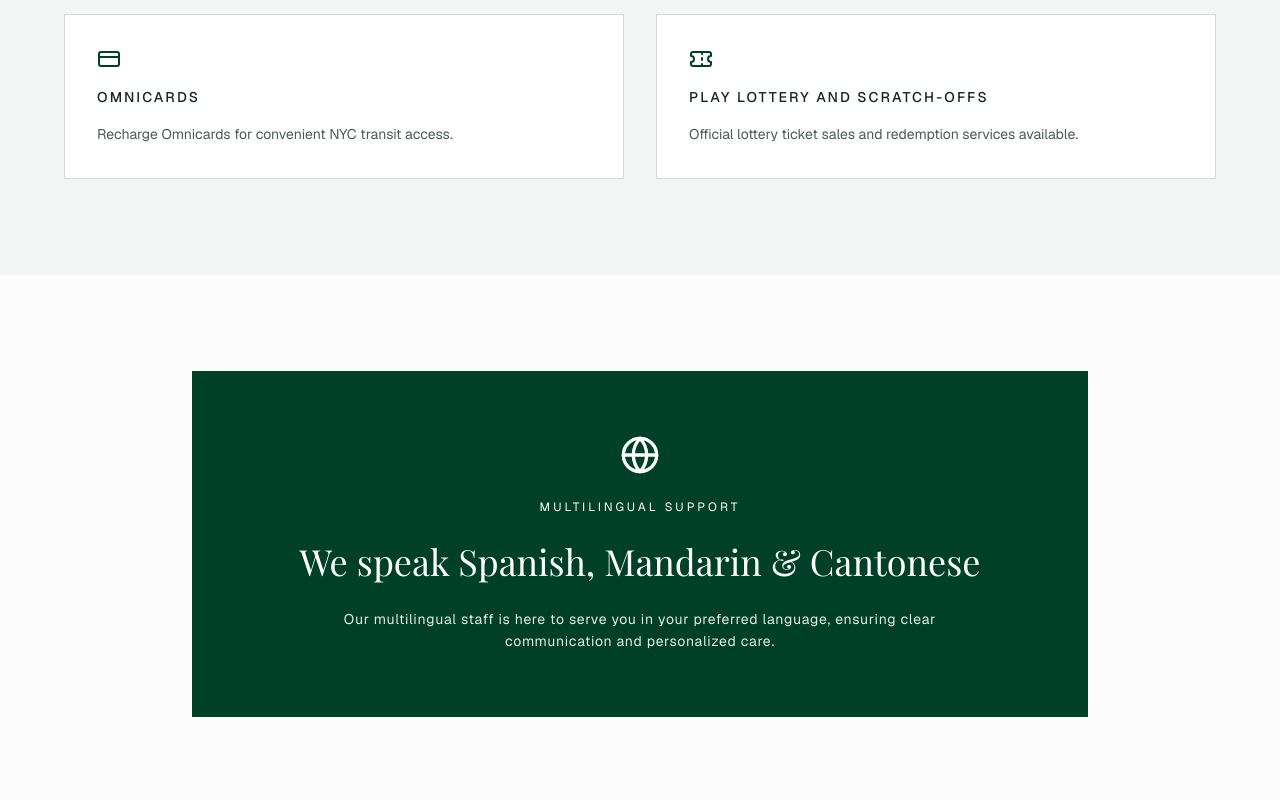
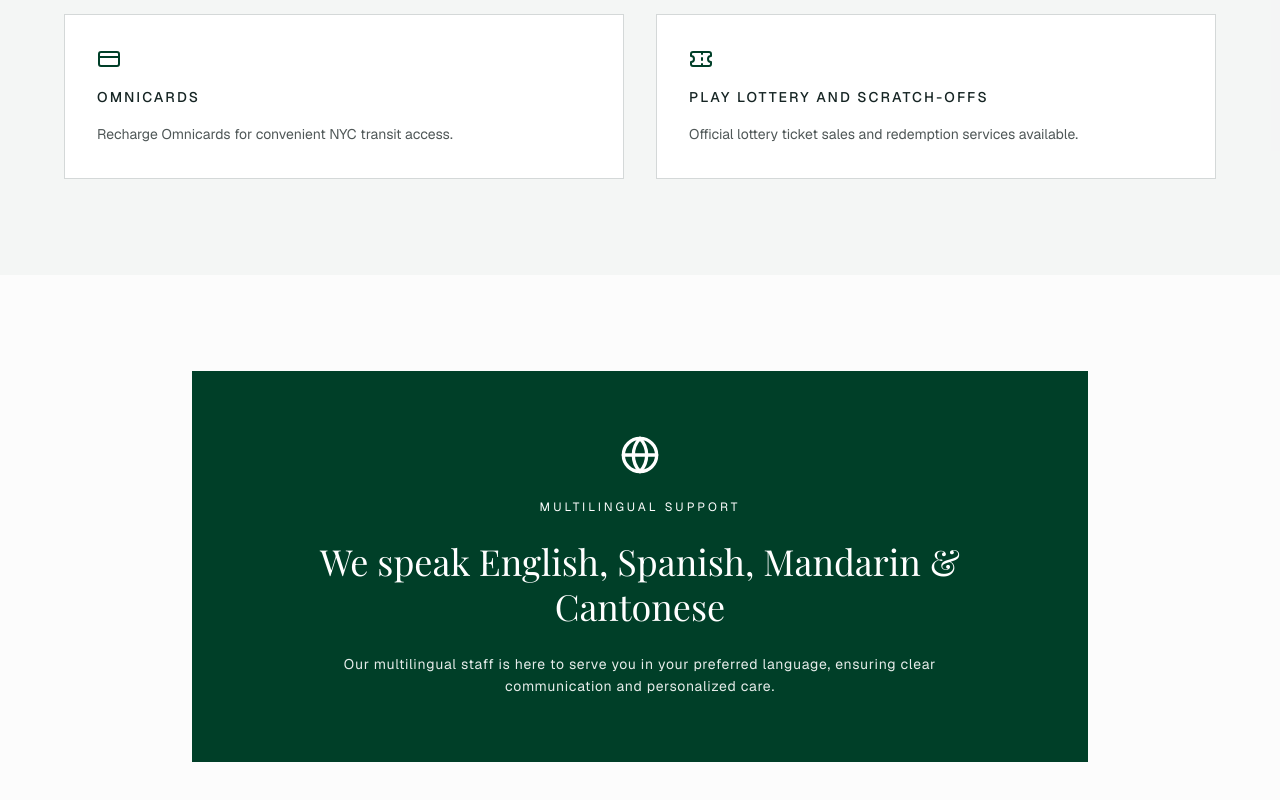
Before and after one commit to j-a-man/healthguardpharmacy, a Next.js app: page /hours-services in a window 1280 px wide. Shown: the part 1374-2174 px from the top of the page. Built offline with nearby package versions, Linux system fonts and the light colour scheme; a web font is replaced by a local one.

Commit message:
small change on hours-services

```diff
--- a/app/hours-services/page.tsx
+++ b/app/hours-services/page.tsx
@@ -100,7 +100,7 @@ export default function HoursServicesPage() {
             <Globe className="h-10 w-10 mx-auto" />
             <h2 className="text-xs tracking-[0.25em]">MULTILINGUAL SUPPORT</h2>
             <p className="font-[family-name:var(--font-playfair)] text-3xl md:text-4xl font-light leading-tight">
-              We speak Spanish, Mandarin & Cantonese
+              We speak English, Spanish, Mandarin & Cantonese
             </p>
             <p className="text-sm tracking-[0.05em] leading-relaxed max-w-2xl mx-auto opacity-90">
               Our multilingual staff is here to serve you in your preferred language, ensuring clear communication and
```
